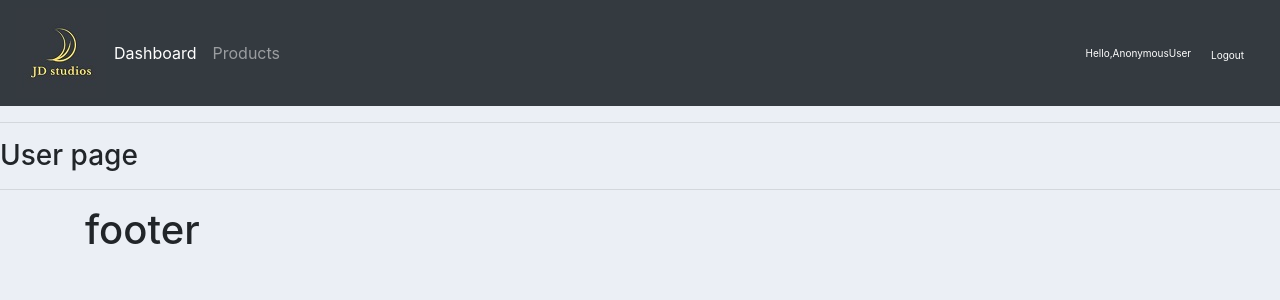
After one commit to AYUSHJD098/CRM-customer_management, a Django app: page /user in a window 1280 px wide. The commit adds this page. Shown: the top 300 px of the page. Run offline with Django 3.2, Linux system fonts and the light colour scheme; some libraries are stand-ins or nearby versions.

```diff
--- a/accounts/templates/accounts/login.html
+++ b/accounts/templates/accounts/login.html
@@ -86,6 +86,7 @@
 				</div>
 				<div class="d-flex justify-content-center form_container">
 					<form method="POST" action="">
+						{% csrf_token %}
 						<div class="input-group mb-3">
 							<div class="input-group-append">
 								<span class="input-group-text"><i class="fas fa-user"></i></span>
@@ -106,6 +107,9 @@
 
 				</div>
 
+				{% for message in messages %}
+					<p class="messages" 	id="messages">{{message}}</p>
+				{% endfor %}
 				<div class="mt-4">
 					<div class="d-flex justify-content-center links">
 						Don't have an account? <a href="{% url 'register' %}" class="ml-2">Sign Up</a>
--- a/accounts/templates/accounts/navbar.html
+++ b/accounts/templates/accounts/navbar.html
@@ -1,5 +1,13 @@
 {% load static %}
 
+<style >
+  .hello_msg{
+    font-size: 10px;
+    color:#fff;
+    margin-right: 20px;
+  }
+
+</style>
 <nav class="navbar navbar-expand-lg navbar-dark bg-dark">
   <img src="{% static '/images/logo.jpg' %}">
   <button class="navbar-toggler" type="button" data-toggle="collapse" data-target="#navbarNav" aria-controls="navbarNav" aria-expanded="false" aria-label="Toggle navigation">
@@ -15,4 +23,6 @@
       </li>
     </ul>
   </div>
+  <span class='hello_msg'>Hello,{{request.user}}</span>
+  <span><a class='hello_msg' href="{% url 'logout' %}">Logout</a></span>
 </nav>
--- /dev/null
+++ b/accounts/templates/accounts/user.html
@@ -0,0 +1,4 @@
+{% extends 'accounts/main.html'%}
+{% block content%}
+<h3>User page</h3>
+{% endblock %}
--- a/accounts/urls.py
+++ b/accounts/urls.py
@@ -10,6 +10,8 @@ urlpatterns = [
     path('update_order/<str:pk>/', views.update_order, name='update_order'),
     path('delete_order/<str:pk>/', views.delete_order, name='delete_order'),
     path('add_customer/', views.create_customer, name='create_customer'),
-    path('login', views.login, name='login'),
+    path('login', views.loginpage, name='loginpage'),
     path('register', views.register, name='register'),
+    path('logout', views.logout_user, name='logout'),
+    path('user', views.userpage, name='userpage')
 ]
--- a/accounts/views.py
+++ b/accounts/views.py
@@ -5,8 +5,13 @@ from .forms import *
 from django.forms import inlineformset_factory
 from .filters import  OrderFilter
 from django.contrib.auth.forms import UserCreationForm
+from django.contrib import messages
+from django.contrib.auth import authenticate, login, logout
+from django.contrib.auth.decorators import login_required
+from .decorators import unauthenticated_user, allowed_users
 
-
+@login_required(login_url='loginpage')
+@allowed_users(allowed_roles=['admin'])
 def home(request):
 	order = Order.objects.all()
 	customer = Customer.objects.all()
@@ -20,6 +25,7 @@ def home(request):
 
 	return render(request, 'accounts/dashboard.html', context)
 
+@login_required(login_url='loginpage')
 def customer(request, pk):
 	customer = Customer.objects.get(id=pk)
 	order = customer.order_set.all()
@@ -28,11 +34,13 @@ def customer(request, pk):
 	order_count = customer.order_set.count()
 	return render(request, 'accounts/customer.html', {'myfilter':myfilter, 'orders':order, 'customer':customer, 'order_count':order_count})
 
+@login_required(login_url='loginpage')
+@allowed_users(allowed_roles=['admin'])
 def products(request):
 	products = Product.objects.all()
 	return render(request, 'accounts/products.html', {'products':products})
 
-
+@login_required(login_url='loginpage')
 def create_order(request, pk):
 	OrderFormSet = inlineformset_factory(Customer, Order, fields=('product', 'status'), extra=10 )
 	customer = Customer.objects.get(id=pk)
@@ -49,7 +57,7 @@ def create_order(request, pk):
 	context = {'form':formset}
 	return render(request, 'accounts/order_form.html', context)
 
-
+@login_required(login_url='loginpage')
 def update_order(request, pk):
 
 	order = Order.objects.get(id=pk)
@@ -63,7 +71,8 @@ def update_order(request, pk):
 	context = {"form":form, 'order':order}
 	return render(request, 'accounts/order_form.html', context)
 
-
+@login_required(login_url='loginpage')
+@allowed_users(allowed_roles=['admin'])
 def create_customer(request):
 
 	form = CustomerForm()
@@ -75,7 +84,8 @@ def create_customer(request):
 	context = {"form":form}
 	return render(request, 'accounts/customer_form.html', context)
 
-
+@login_required(login_url='loginpage')
+@allowed_users(allowed_roles=['admin'])
 def delete_order(request, pk):
 	order = Order.objects.get(id=pk)
 	if request.method =='POST':
@@ -84,21 +94,45 @@ def delete_order(request, pk):
 	context = {'order':order}
 	return render(request,'accounts/delete.html', context)
 
-
-
-
-
-
+@unauthenticated_user
 def register(request):
 	form = CreateUserForm()
 	if request.method == 'POST':
 		form = CreateUserForm(request.POST)
 		if form.is_valid():
-
 			form.save()
+			user = form.cleaned_data.get('username')
+			messages.success(request, 'Account was created for ' + user )
+			return redirect('loginpage')
+		else:
+			messages.info(request, 'Username or password is incorrct')
+			return redirect('loginpage')
 	context = {'form':form}
 	return render(request, 'accounts/register.html', context)
 
-def login(request):
-	context = {}
-	return render(request, 'accounts/login.html')
+def loginpage(request):
+		if request.user.is_authenticated:
+			return redirect('home')
+		else:
+			if request.method == 'POST':
+				username = request.POST.get('username')
+				password = 	request.POST.get('password')
+				user1 = authenticate(username=username, password=password)
+				if user1 is not None:
+					login(request,user1)
+					return redirect('/')
+
+		context = {}
+		return render(request, 'accounts/login.html')
+
+
+@login_required(login_url='loginpage')
+def logout_user(request):
+	logout(request)
+	return redirect('loginpage')
+
+
+
+def userpage(request):
+	context ={}
+	return render(request, 'accounts/user.html', context)
```
Also changed, not shown: accounts/decorators.py (added, +27 -0 lines), accounts/templates/accounts/register.html (+8 -8 lines), db.sqlite3.
